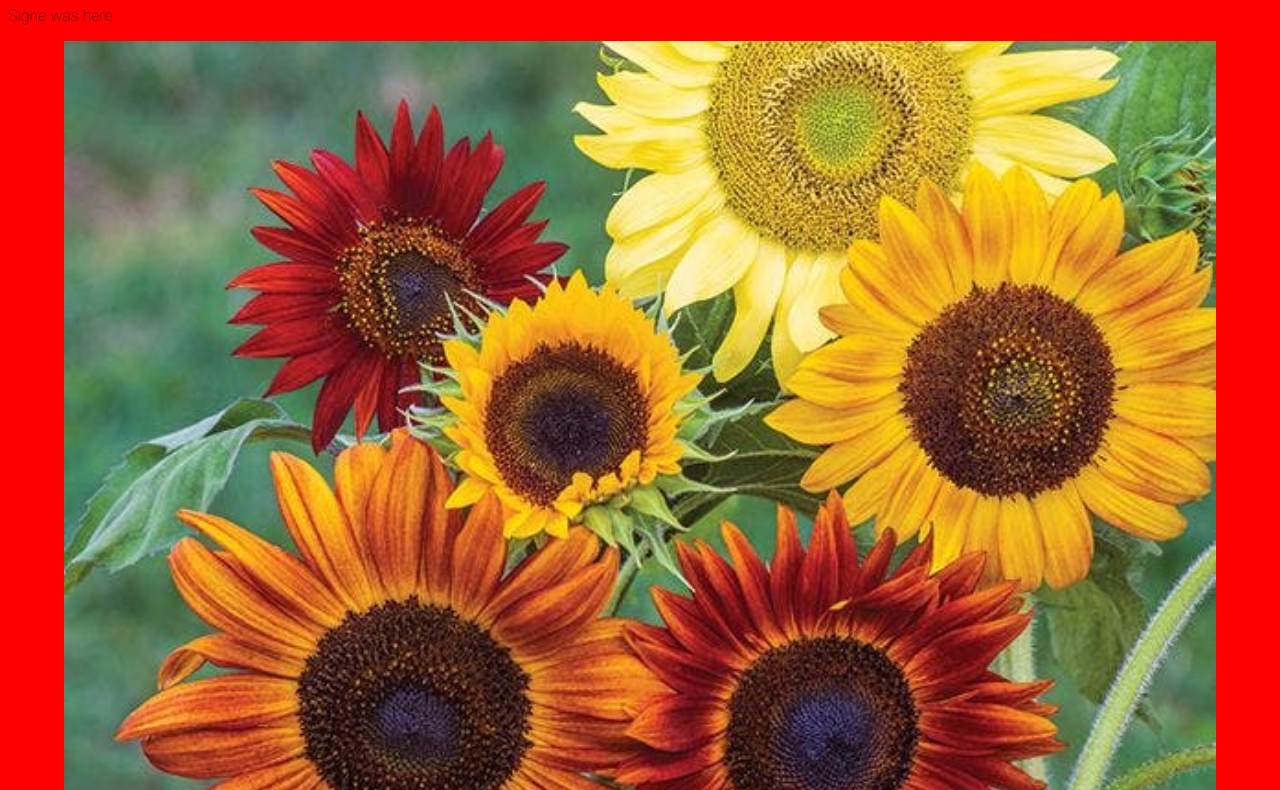
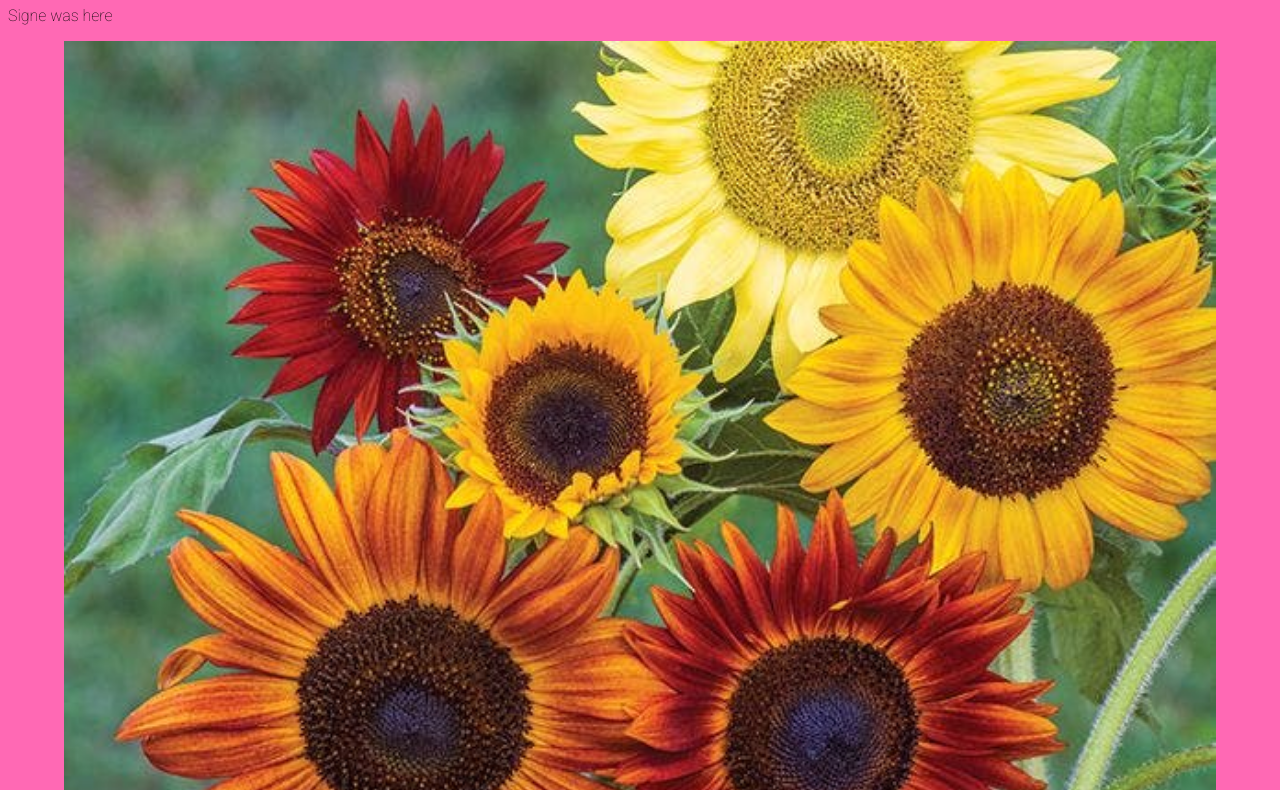
Before and after one commit to MohamedAweisM/grouprepo, a plain HTML site: page ca-git-team-workflow-master/lab-git-flow-starter-files/index.html in a window 1280 px wide. Shown: the part 75-865 px from the top of the page. Drawn offline with Linux system fonts and the light colour scheme.

Commit message:
added background colour

```diff
--- a/ca-git-team-workflow-master/lab-git-flow-starter-files/styles.css
+++ b/ca-git-team-workflow-master/lab-git-flow-starter-files/styles.css
@@ -6,7 +6,7 @@
 
 /* YOUR CODE HERE: Change the background-color property of the <body> tag to a different color of your choice. */
 body {
-  background-color: red;
+  background-color: hotpink;
 }
 
 .page-header {
```
